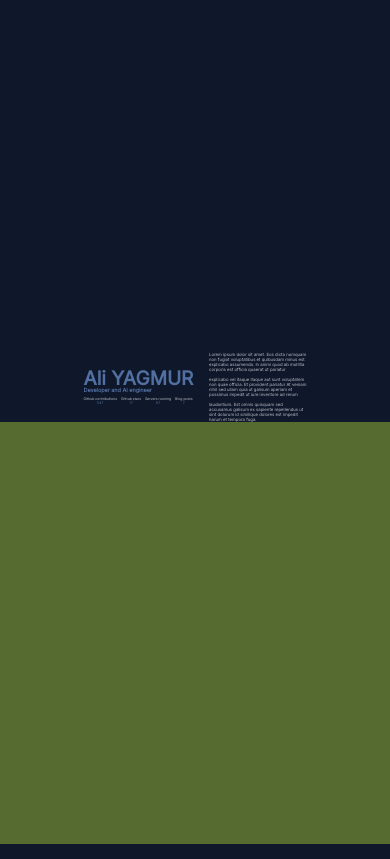
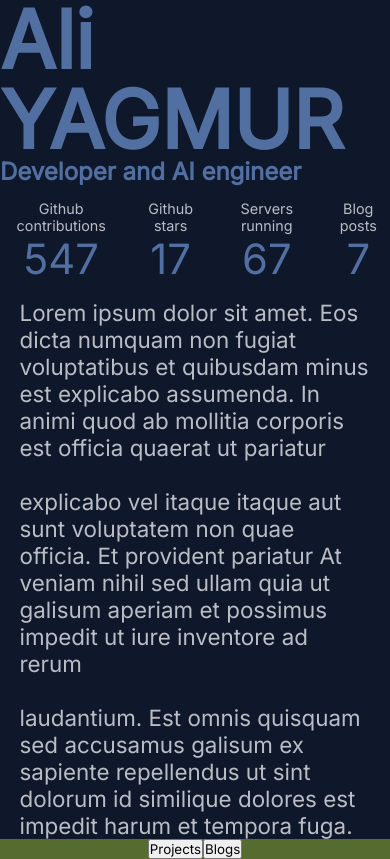
Before and after one commit to AliHaine/AliYag.dev, a Next.js app: page / in a window 390 px wide. Built offline with nearby package versions, Linux system fonts and the light colour scheme.

Commit message:
Setup mobile version for top, start bottom part

```diff
--- a/app/globals.css
+++ b/app/globals.css
@@ -11,7 +11,6 @@
 html,
 body {
   max-width: 100vw;
-  overflow-x: hidden;
 }
 
 body {
--- a/app/page.module.css
+++ b/app/page.module.css
@@ -1,6 +1,4 @@
 .main {
-  display: flex;
-  flex-direction: column;
   height: 100vh;
 }
 
@@ -11,9 +9,23 @@
   justify-content: center;
 }
 
+@media (max-width: 768px) {
+  #top {
+    height: auto;
+    align-items: normal;
+    justify-content: initial;
+  }
+}
+
 #bot {
   height: 50%;
   background-color: darkolivegreen;
+}
+
+@media (max-width: 768px) {
+  #bot {
+    height: auto;
+  }
 }
 
 /*------------------TOP STYLES----------------------*/
@@ -26,8 +38,22 @@
   color: var(--color-two);
 }
 
+@media (max-width: 768px) {
+  #topContent {
+    flex-direction: column;
+    justify-content: initial;
+
+  }
+}
+
 #mainTitle {
   font-size: 4.9vw;
+}
+
+@media (max-width: 768px) {
+  #mainTitle {
+    font-size: 5em;
+  }
 }
 
 #subTitle {
@@ -35,14 +61,37 @@
   padding-bottom: 4%;
 }
 
+@media (max-width: 768px) {
+  #subTitle {
+    font-size: 1.5em;
+  }
+}
+
 #stats {
   display: flex;
   gap: 1vw;
 }
 
+@media (max-width: 768px) {
+  #stats {
+    justify-content: center;
+    gap: 3vw;
+  }
+}
+
 .stat {
   text-align: center;
   font-size: 0.9vw;
+}
+
+@media (max-width: 768px) {
+  .stat {
+    font-size: 0.9em;
+  }
+}
+
+.statValue {
+  font-size: 2.9em;
 }
 
 .statTitle {
@@ -54,10 +103,27 @@
   width: 25%;
 }
 
+@media (max-width: 768px) {
+  #topRightContent {
+    width: 90%;
+  }
+}
+
 #topDescription {
   color: var(--color-three);
   font-size: 1.1vw;
   opacity: 0.8;
 }
 
+@media (max-width: 768px) {
+  #topDescription {
+    font-size: 1.4em;
+  }
+}
+
 /*------------------BOT STYLES----------------------*/
+
+#botButtons {
+  display: flex;
+  justify-content: center;
+}
--- a/app/page.tsx
+++ b/app/page.tsx
@@ -13,22 +13,21 @@ export default function Home() {
             <div id={styles.stats}>
               <div className={styles.stat}>
                 <div className={styles.statTitle}>Github contributions</div>
-                <div>547</div>
+                <div className={styles.statValue}>547</div>
               </div>
               <div className={styles.stat}>
                 <div className={styles.statTitle}>Github stars</div>
-                <div>17</div>
+                <div className={styles.statValue}>17</div>
               </div>
               <div className={styles.stat}>
                 <div className={styles.statTitle}>Servers running</div>
-                <div>67</div>
+                <div className={styles.statValue}>67</div>
               </div>
               <div className={styles.stat}>
                 <div className={styles.statTitle}>Blog posts</div>
-                <div>7</div>
+                <div className={styles.statValue}>7</div>
               </div>
             </div>
-
           </div>
 
           <div id={styles.topRightContent}>
@@ -47,8 +46,12 @@ export default function Home() {
           </div>
         </div>
       </div>
+
       <div id={styles.bot}>
-
+        <div id={styles.botButtons}>
+          <button>Projects</button>
+          <button>Blogs</button>
+        </div>
       </div>
     </main>
   );
```
